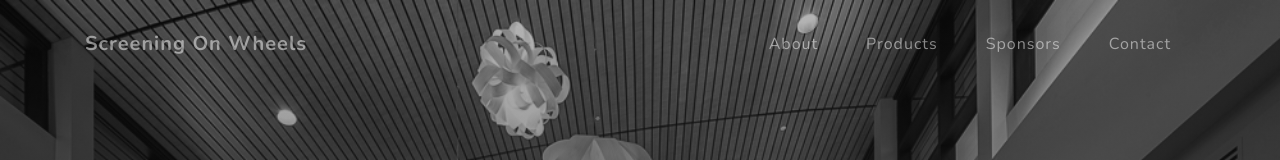
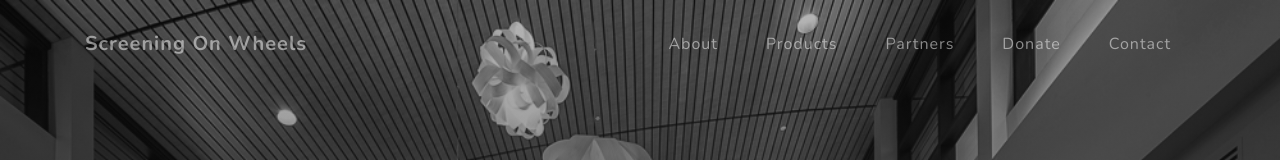
Before and after one commit to ScreeningOnWheels/ScreeningOnWheels.github.io, a plain HTML site: page index.html in a window 1280 px wide. Shown: the top 160 px of the page. Drawn offline with nearby package versions, Linux system fonts and the light colour scheme; a script that the page names is missing.

Commit message:
donate menu

```diff
--- a/index.html
+++ b/index.html
@@ -54,7 +54,10 @@
             <a class="nav-link js-scroll-trigger" href="#projects">Products</a>
           </li>
           <li class="nav-item">
-            <a class="nav-link js-scroll-trigger" href="#sponsorship">Sponsors</a>
+            <a class="nav-link js-scroll-trigger" href="#sponsorship">Partners</a>
+          </li>
+          <li class="nav-item">
+            <a class="nav-link js-scroll-trigger" href="#donate">Donate</a>
           </li>
           <li class="nav-item">
             <a class="nav-link js-scroll-trigger" href="#signup">Contact</a>
@@ -158,8 +161,10 @@
       </div>
       <br>
       <br>
+      <section id="donate">
       <script>gl=document.createElement('script');gl.src='https://secure.givelively.org/widgets/simple_donation/phoenix-cancer-support-network/screening-on-wheels.js?show_suggested_amount_buttons=false&show_in_honor_of=false&address_required=true&has_required_custom_question=false';document.getElementsByTagName('head')[0].appendChild(gl);</script><div id="give-lively-widget" class="gl-simple-donation-widget"></div>
       <br>
+    </section>
     </div>
   </section>
 
```
